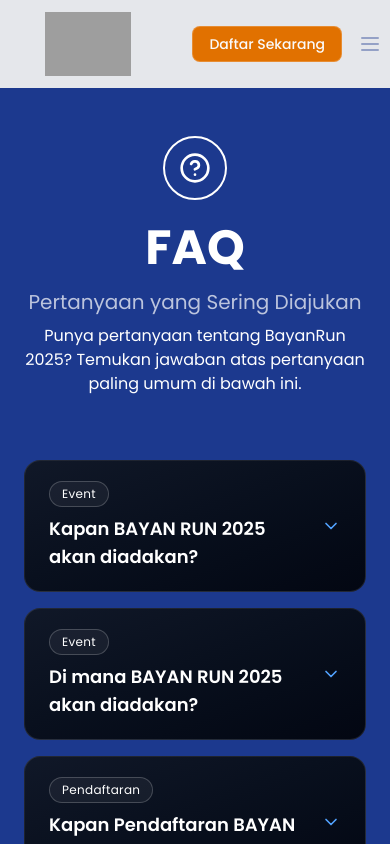
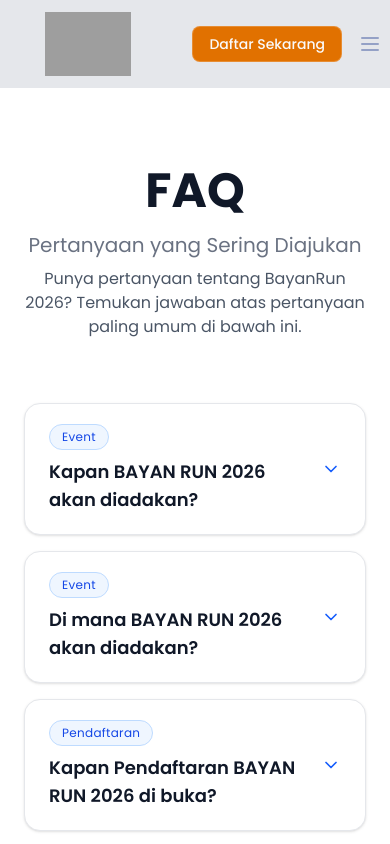
Before and after one commit to ICT-Bayan-Group/bayanrun-2026, a Next.js app: page /faq in a window 390 px wide. Shown: the top 844 px of the page. Built offline with nearby package versions, Linux system fonts and the light colour scheme; grey boxes are pictures that could not be loaded; a web font is replaced by a local one.

Commit message:
feat: faq page

```diff
--- a/src/app/faq/page.tsx
+++ b/src/app/faq/page.tsx
@@ -5,28 +5,28 @@ import gsap from "gsap";
 
 const faqData = [
   {
-    title: "Kapan BAYAN RUN 2025 akan diadakan?",
-    content: "Lomba akan diadakan pada Minggu, 12 Oktober 2025",
+    title: "Kapan BAYAN RUN 2026 akan diadakan?",
+    content: "Lomba akan diadakan pada Minggu, 12 Oktober 2026",
     category: "Event"
   },
   {
-    title: "Di mana BAYAN RUN 2025 akan diadakan?",
+    title: "Di mana BAYAN RUN 2026 akan diadakan?",
     content: "Lokasi lomba adalah di Lapangan Merdeka 3, Balikpapan Kalimantan Timur",
     category: "Event"
   },
   {
-    title: "Kapan Pendaftaran BAYAN RUN 2025 di buka?",
-    content: "Sabtu, 5 Juli 2025 pada pukul 15.00 WITA",
+    title: "Kapan Pendaftaran BAYAN RUN 2026 di buka?",
+    content: "Sabtu, 5 Juli 2026 pada pukul 15.00 WITA",
     category: "Pendaftaran"
   },
   {
-    title: "Kategori apa saja yang akan diperlombakan di BAYAN RUN 2025?",
+    title: "Kategori apa saja yang akan diperlombakan di BAYAN RUN 2026?",
     content: "Half Marathon, 10K, 5K, 5K teens dan 2.5K Kids",
     category: "Kategori"
   },
   {
     title: "Apakah akan ada acara pengambilan paket lomba?",
-    content: "Ya, akan ada acara pengambilan paket lomba BAYAN RUN 2025. Waktu dan lokasi akan diumumkan kemudian.",
+    content: "Ya, akan ada acara pengambilan paket lomba BAYAN RUN 2026. Waktu dan lokasi akan diumumkan kemudian.",
     category: "Race Pack"
   },
   {
@@ -35,12 +35,12 @@ const faqData = [
     category: "Race Pack"
   },
   {
-    title: "Apakah boleh mengambil racepack pada hari lomba di tanggal 12 Oktober 2025?",
+    title: "Apakah boleh mengambil racepack pada hari lomba di tanggal 12 Oktober 2026?",
     content: "Tidak. Paket lomba (race pack) hanya dapat diambil pada acara pengambilan paket lomba yang diselenggarakan sebelum lomba.",
     category: "Race Pack"
   },
   {
-    title: "Berapa biaya pendaftaran lomba BAYAN RUN 2025?",
+    title: "Berapa biaya pendaftaran lomba BAYAN RUN 2026?",
     content: "• Half Marathon: Rp. 375.000\n• 10K: Rp. 275.000\n• 5K: Rp. 220.000\n• 5K teens: Rp. 200.000\n• KIDS 2.5K: Rp. 150.000",
     category: "Pendaftaran"
   },
@@ -66,7 +66,7 @@ const faqData = [
   },
   {
     title: "Berapa batasan usia kategori MASTER?",
-    content: "Peserta Usia Kategori master di BAYAN RUN 2025 ini adalah usia 45 tahun ke atas",
+    content: "Peserta Usia Kategori master di BAYAN RUN 2026 ini adalah usia 45 tahun ke atas",
     category: "Kategori"
   },
   {
@@ -75,12 +75,12 @@ const faqData = [
     category: "Peraturan"
   },
   {
-    title: "Apakah ada batasan umur untuk mengikuti BAYAN RUN 2025?",
-    content: "Ya ada batasan umur. Berikut ketentuan batasan umur setiap kategori jarak di BAYAN RUN 2025:\n\n• Peserta kategori Half Marathon Nasional: usia minimal 17 tahun\n• Peserta kategori 10K Nasional: usia minimal 17 tahun\n• Peserta kategori 5K Nasional: usia minimal 17 tahun\n• Peserta kategori 5K Teens remaja: Usia 13 - 16 tahun\n• Peserta kategori Kids: usia 6 - 12 tahun\n\nJika peserta memiliki umur di bawah ketentuan di atas dan ingin mendaftar, pastikan mendapatkan persetujuan dari orang tua. Dan pada saat mengambil paket lomba, WAJIB melampirkan surat keterangan/persetujuan orang tua yang menyatakan peserta di bawah ketentuan umur dalam keadaan sehat jasmani dan rohani dan menyatakan bahwa orang tua bertanggung jawab sepenuhnya.",
+    title: "Apakah ada batasan umur untuk mengikuti BAYAN RUN 2026?",
+    content: "Ya ada batasan umur. Berikut ketentuan batasan umur setiap kategori jarak di BAYAN RUN 2026:\n\n• Peserta kategori Half Marathon Nasional: usia minimal 17 tahun\n• Peserta kategori 10K Nasional: usia minimal 17 tahun\n• Peserta kategori 5K Nasional: usia minimal 17 tahun\n• Peserta kategori 5K Teens remaja: Usia 13 - 16 tahun\n• Peserta kategori Kids: usia 6 - 12 tahun\n\nJika peserta memiliki umur di bawah ketentuan di atas dan ingin mendaftar, pastikan mendapatkan persetujuan dari orang tua. Dan pada saat mengambil paket lomba, WAJIB melampirkan surat keterangan/persetujuan orang tua yang menyatakan peserta di bawah ketentuan umur dalam keadaan sehat jasmani dan rohani dan menyatakan bahwa orang tua bertanggung jawab sepenuhnya.",
     category: "Peraturan"
   },
   {
-    title: "Bagaimana ketentuan mengenai pengunduran diri dari peserta BAYAN RUN 2025?",
+    title: "Bagaimana ketentuan mengenai pengunduran diri dari peserta BAYAN RUN 2026?",
     content: "Para peserta yang tidak hadir atau membatalkan diri untuk berpartisipasi pada hari lomba karena alasan apapun tidak akan mendapatkan pengembalian uang biaya pendaftaran. Slot lomba tidak boleh dipindahkan kepada orang lain.",
     category: "Peraturan"
   },
@@ -116,22 +116,22 @@ const faqData = [
   },
   {
     title: "Apakah disediakan area parkir di area lomba?",
-    content: "Ya, akan disediakan parkir kendaraan di lokasi lomba. Informasi tersebut dapat diakses di situs web resmi BAYAN RUN 2025, yaitu www.bayanrun.com dan akun Instagram resmi BAYAN RUN 2025, @bayan_open",
+    content: "Ya, akan disediakan parkir kendaraan di lokasi lomba. Informasi tersebut dapat diakses di situs web resmi BAYAN RUN 2026, yaitu www.bayanrun.com dan akun Instagram resmi BAYAN RUN 2026, @bayan_open",
     category: "Fasilitas"
   },
   {
     title: "Apakah disediakan tempat beribadah (sholat subuh) di area lomba?",
-    content: "Ya, akan disediakan tempat beribadah untuk sholat subuh di lokasi lomba. Informasi tersebut dapat diakses di situs web resmi BAYAN RUN 2025, yaitu www.bayanrun.com dan akun Instagram resmi BAYAN RUN 2025, @bayan_open",
+    content: "Ya, akan disediakan tempat beribadah untuk sholat subuh di lokasi lomba. Informasi tersebut dapat diakses di situs web resmi BAYAN RUN 2026, yaitu www.bayanrun.com dan akun Instagram resmi BAYAN RUN 2026, @bayan_open",
     category: "Fasilitas"
   },
   {
     title: "Apakah disediakan fasilitas penitipan barang di area lomba?",
-    content: "Ya, akan disediakan penitipan barang namun terbatas di lokasi lomba. Informasi tersebut dapat diakses di situs web resmi BAYAN RUN 2025, yaitu www.bayanrun.com dan akun Instagram resmi BAYAN RUN 2025, @bayan_open",
+    content: "Ya, akan disediakan penitipan barang namun terbatas di lokasi lomba. Informasi tersebut dapat diakses di situs web resmi BAYAN RUN 2026, yaitu www.bayanrun.com dan akun Instagram resmi BAYAN RUN 2026, @bayan_open",
     category: "Fasilitas"
   },
   {
     title: "Dimana saya dapat memperoleh informasi lomba?",
-    content: "Informasi lomba selengkapnya, silakan akses akun Instagram resmi BAYAN RUN 2025, @bayan_open dan web resmi BAYAN RUN 2025 di www.bayanrun.com",
+    content: "Informasi lomba selengkapnya, silakan akses akun Instagram resmi BAYAN RUN 2026, @bayan_open dan web resmi BAYAN RUN 2026 di www.bayanrun.com",
     category: "Informasi"
   }
 ];
@@ -152,7 +152,7 @@ export default function FAQPage() {
     items.forEach((item) => {
       if (item !== el) {
         gsap.to(item, {
-          opacity: 0.3,
+          opacity: 0.4,
           duration: 0.3,
           ease: "power3.out",
         });
@@ -184,20 +184,18 @@ export default function FAQPage() {
     });
   };
 
-return (
-    <div className="min-h-screen bg-blue-900 text-white py-12 px-4">
+  return (
+    <div className="min-h-screen bg-white text-gray-900 py-12 px-4">
       <div className="container mx-auto max-w-7xl">
+
         {/* Header */}
         <div className="text-center mb-16">
           <div className="inline-flex items-center gap-3 mb-6">
-            <div className="w-16 h-16 border-2 border-white rounded-full flex items-center justify-center">
-              <HelpCircle className="w-8 h-8" />
-            </div>
           </div>
-          <h1 className="text-5xl lg:text-7xl font-bold mb-4">FAQ</h1>
-          <p className="text-xl text-white/70">Pertanyaan yang Sering Diajukan</p>
-          <p className="text-white mt-2 max-w-3xl mx-auto">
-            Punya pertanyaan tentang BayanRun 2025? Temukan jawaban atas pertanyaan paling umum di bawah ini.
+          <h1 className="text-5xl lg:text-7xl font-bold mb-4 text-gray-900">FAQ</h1>
+          <p className="text-xl text-gray-500">Pertanyaan yang Sering Diajukan</p>
+          <p className="text-gray-600 mt-2 max-w-3xl mx-auto">
+            Punya pertanyaan tentang BayanRun 2026? Temukan jawaban atas pertanyaan paling umum di bawah ini.
           </p>
         </div>
 
@@ -207,30 +205,30 @@ return (
             {faqData.map((faq, idx) => (
               <div
                 key={idx}
-                className="faq-item bg-gradient-to-r from-gray-900 to-gray-950 border border-white/10 rounded-2xl overflow-hidden cursor-pointer transition-all duration-300"
+                className="faq-item bg-white border border-gray-200 rounded-2xl overflow-hidden cursor-pointer transition-all duration-300 shadow-sm hover:shadow-md"
                 onMouseEnter={(e) => handleShow(e.currentTarget)}
                 onMouseLeave={(e) => handleHide(e.currentTarget)}
               >
                 <button
-                  className="w-full px-6 py-5 flex items-center justify-between text-left hover:bg-white/5 transition-all duration-300"
+                  className="w-full px-6 py-5 flex items-center justify-between text-left hover:bg-gray-50 transition-all duration-300"
                   onClick={() => toggleSection(idx)}
                 >
                   <div className="flex-1 pr-4">
                     <div className="flex items-center gap-3 mb-2">
-                      <span className="px-2.5 py-1 bg-white/5 border border-white/20 rounded-full text-xs tracking-wide">
+                      <span className="px-2.5 py-1 bg-blue-50 border border-blue-200 text-blue-700 rounded-full text-xs tracking-wide">
                         {faq.category}
                       </span>
                     </div>
-                    <h2 className="text-lg font-semibold text-white leading-tight">
+                    <h2 className="text-lg font-semibold text-gray-900 leading-tight">
                       {faq.title}
                     </h2>
                   </div>
 
                   <div className="flex-shrink-0">
                     {openSections.includes(idx) ? (
-                      <ChevronUp className="w-5 h-5 text-blue-400 transition-transform duration-300" />
+                      <ChevronUp className="w-5 h-5 text-blue-600 transition-transform duration-300" />
                     ) : (
-                      <ChevronDown className="w-5 h-5 text-blue-400 transition-transform duration-300" />
+                      <ChevronDown className="w-5 h-5 text-blue-600 transition-transform duration-300" />
                     )}
                   </div>
                 </button>
@@ -240,9 +238,9 @@ return (
                     openSections.includes(idx) ? "max-h-[2000px] opacity-100" : "max-h-0 opacity-0"
                   }`}
                 >
-                  <div className="px-6 pb-5 pt-2">
-                    <div className="h-px bg-gradient-to-r from-blue-500/50 via-purple-500/50 to-transparent mb-4"></div>
-                    <p className="text-white/70 whitespace-pre-line leading-relaxed text-base">
+                  <div className="px-6 pb-5 pt-2 bg-blue-600">
+                    <div className="h-px bg-white/30 mb-4"></div>
+                    <p className="text-white whitespace-pre-line leading-relaxed text-base">
                       {faq.content}
                     </p>
                   </div>
@@ -257,26 +255,26 @@ return (
           {faqData.map((faq, idx) => (
             <div
               key={idx}
-              className="bg-gradient-to-br from-gray-900 to-gray-950 border border-white/10 rounded-2xl overflow-hidden"
+              className="bg-white border border-gray-200 rounded-2xl overflow-hidden shadow-sm"
             >
               <button
-                className="w-full px-6 py-5 flex items-center justify-between text-left"
+                className="w-full px-6 py-5 flex items-center justify-between text-left hover:bg-gray-50 transition-all duration-300"
                 onClick={() => toggleSection(idx)}
               >
                 <div className="flex-1 pr-4">
-                  <span className="px-3 py-1 bg-white/5 border border-white/20 rounded-full text-xs tracking-wide mb-2 inline-block">
+                  <span className="px-3 py-1 bg-blue-50 border border-blue-200 text-blue-700 rounded-full text-xs tracking-wide mb-2 inline-block">
                     {faq.category}
                   </span>
-                  <h2 className="text-lg font-semibold text-white">
+                  <h2 className="text-lg font-semibold text-gray-900">
                     {faq.title}
                   </h2>
                 </div>
 
                 <div className="flex-shrink-0">
                   {openSections.includes(idx) ? (
-                    <ChevronUp className="w-5 h-5 text-blue-400" />
+                    <ChevronUp className="w-5 h-5 text-blue-600" />
                   ) : (
-                    <ChevronDown className="w-5 h-5 text-blue-400" />
+                    <ChevronDown className="w-5 h-5 text-blue-600" />
                   )}
                 </div>
               </button>
@@ -286,9 +284,9 @@ return (
                   openSections.includes(idx) ? "max-h-[2000px] opacity-100" : "max-h-0 opacity-0"
                 }`}
               >
-                <div className="px-6 pb-5 pt-2">
-                  <div className="h-px bg-gradient-to-r from-blue-500/50 via-purple-500/50 to-transparent mb-4"></div>
-                  <p className="text-white/70 whitespace-pre-line leading-relaxed">
+                <div className="px-6 pb-5 pt-2 bg-blue-600">
+                  <div className="h-px bg-white/30 mb-4"></div>
+                  <p className="text-white whitespace-pre-line leading-relaxed">
                     {faq.content}
                   </p>
                 </div>
@@ -298,41 +296,42 @@ return (
         </div>
 
         {/* Contact Section */}
-        <div className="bg-gradient-to-br from-blue-900/30 to-purple-900/30 border-2 border-blue-500/30 rounded-2xl p-8">
-          <h3 className="text-3xl font-bold mb-6 text-center flex items-center justify-center gap-3">
-            <MessageCircle className="w-8 h-8 text-blue-400" />
+        <div className="bg-blue-50 border-2 border-blue-200 rounded-2xl p-8">
+          <h3 className="text-3xl font-bold mb-6 text-center flex items-center justify-center gap-3 text-gray-900">
+            <MessageCircle className="w-8 h-8 text-blue-600" />
             Masih Butuh Bantuan?
           </h3>
-          <p className="text-white/70 text-center mb-8">
+          <p className="text-gray-500 text-center mb-8">
             Jangan ragu untuk menghubungi tim dukungan kami melalui saluran kontak resmi
           </p>
 
           <div className="grid md:grid-cols-2 lg:grid-cols-4 gap-4">
-            <div className="bg-white/5 border border-white/10 rounded-xl p-6 text-center hover:bg-white/10 transition-all duration-300">
-              <Mail className="w-8 h-8 mx-auto mb-3 text-blue-400" />
-              <h4 className="font-semibold mb-2">Email</h4>
-              <p className="text-sm text-white/60">admin@bayanrun.com</p>
+            <div className="bg-white border border-blue-100 rounded-xl p-6 text-center hover:border-blue-300 hover:shadow-md transition-all duration-300">
+              <Mail className="w-8 h-8 mx-auto mb-3 text-blue-600" />
+              <h4 className="font-semibold mb-2 text-gray-900">Email</h4>
+              <p className="text-sm text-gray-500">admin@bayanrun.com</p>
             </div>
 
-            <div className="bg-white/5 border border-white/10 rounded-xl p-6 text-center hover:bg-white/10 transition-all duration-300">
-              <Phone className="w-8 h-8 mx-auto mb-3 text-green-400" />
-              <h4 className="font-semibold mb-2">WhatsApp</h4>
-              <p className="text-sm text-white/60">082154815113</p>
+            <div className="bg-white border border-blue-100 rounded-xl p-6 text-center hover:border-blue-300 hover:shadow-md transition-all duration-300">
+              <Phone className="w-8 h-8 mx-auto mb-3 text-green-500" />
+              <h4 className="font-semibold mb-2 text-gray-900">WhatsApp</h4>
+              <p className="text-sm text-gray-500">082154815113</p>
             </div>
 
-            <div className="bg-white/5 border border-white/10 rounded-xl p-6 text-center hover:bg-white/10 transition-all duration-300">
-              <Instagram className="w-8 h-8 mx-auto mb-3 text-pink-400" />
-              <h4 className="font-semibold mb-2">Instagram</h4>
-              <p className="text-sm text-white/60">@bayan_open</p>
+            <div className="bg-white border border-blue-100 rounded-xl p-6 text-center hover:border-blue-300 hover:shadow-md transition-all duration-300">
+              <Instagram className="w-8 h-8 mx-auto mb-3 text-pink-500" />
+              <h4 className="font-semibold mb-2 text-gray-900">Instagram</h4>
+              <p className="text-sm text-gray-500">@bayan_open</p>
             </div>
 
-            <div className="bg-white/5 border border-white/10 rounded-xl p-6 text-center hover:bg-white/10 transition-all duration-300">
-              <HelpCircle className="w-8 h-8 mx-auto mb-3 text-purple-400" />
-              <h4 className="font-semibold mb-2">Website</h4>
-              <p className="text-sm text-white/60">bayanrun.com</p>
+            <div className="bg-white border border-blue-100 rounded-xl p-6 text-center hover:border-blue-300 hover:shadow-md transition-all duration-300">
+              <HelpCircle className="w-8 h-8 mx-auto mb-3 text-purple-500" />
+              <h4 className="font-semibold mb-2 text-gray-900">Website</h4>
+              <p className="text-sm text-gray-500">bayanrun.com</p>
             </div>
           </div>
         </div>
+
       </div>
     </div>
   );
```
Also changed, not shown: 1 other file (tests, documents, lock files or other folders).
